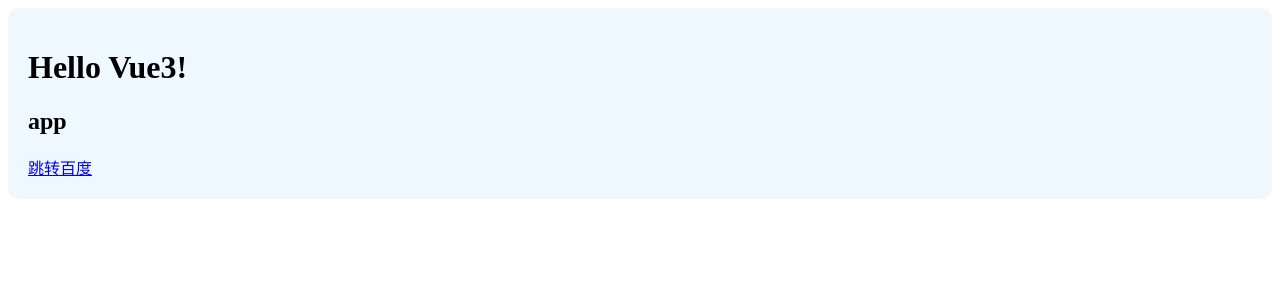
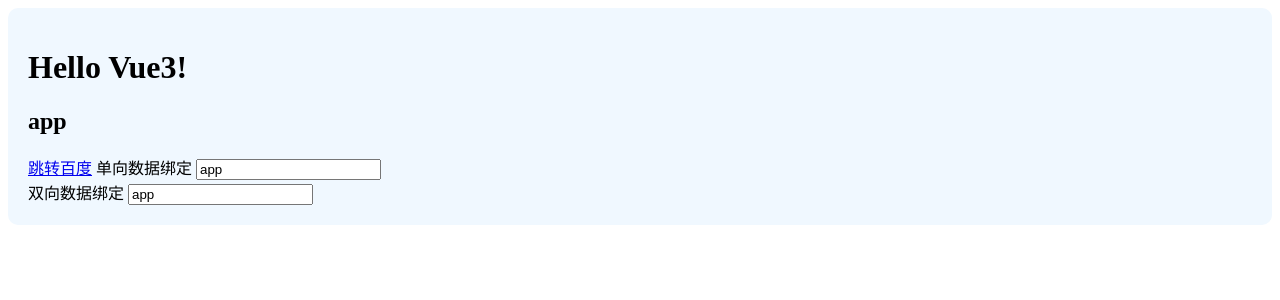
Before and after one commit to BUAA-TYZ/Learn-Vue, a Vue app in the folder hello-vue3/: page / in a window 1280 px wide. Shown: the top 300 px of the page. Built offline with nearby package versions, Linux system fonts and the light colour scheme.

Commit message:
:fire: 数据绑定

```diff
--- a/hello-vue3/src/App.vue
+++ b/hello-vue3/src/App.vue
@@ -13,6 +13,13 @@
     <h1>Hello Vue3!</h1>
     <h2>{{ name }}</h2>
     <a :href="baiduurl">跳转百度</a>
+    <!--  Vue 两种数据绑定的方式
+      1. 单向绑定
+      2. 双向绑定 数据不仅能从 data 流向页面 还可以从页面流向 data
+        双向绑定一般应用在表单类元素上 在别的元素上不行且不合理
+    -->
+    单向数据绑定 <input type="text" :value="name" /><br />
+    双向数据绑定 <input type="text" v-model="name" /><br />
   </div>
 </template>
 
```
Also changed, not shown: 1 other file (tests, documents, lock files or other folders).
